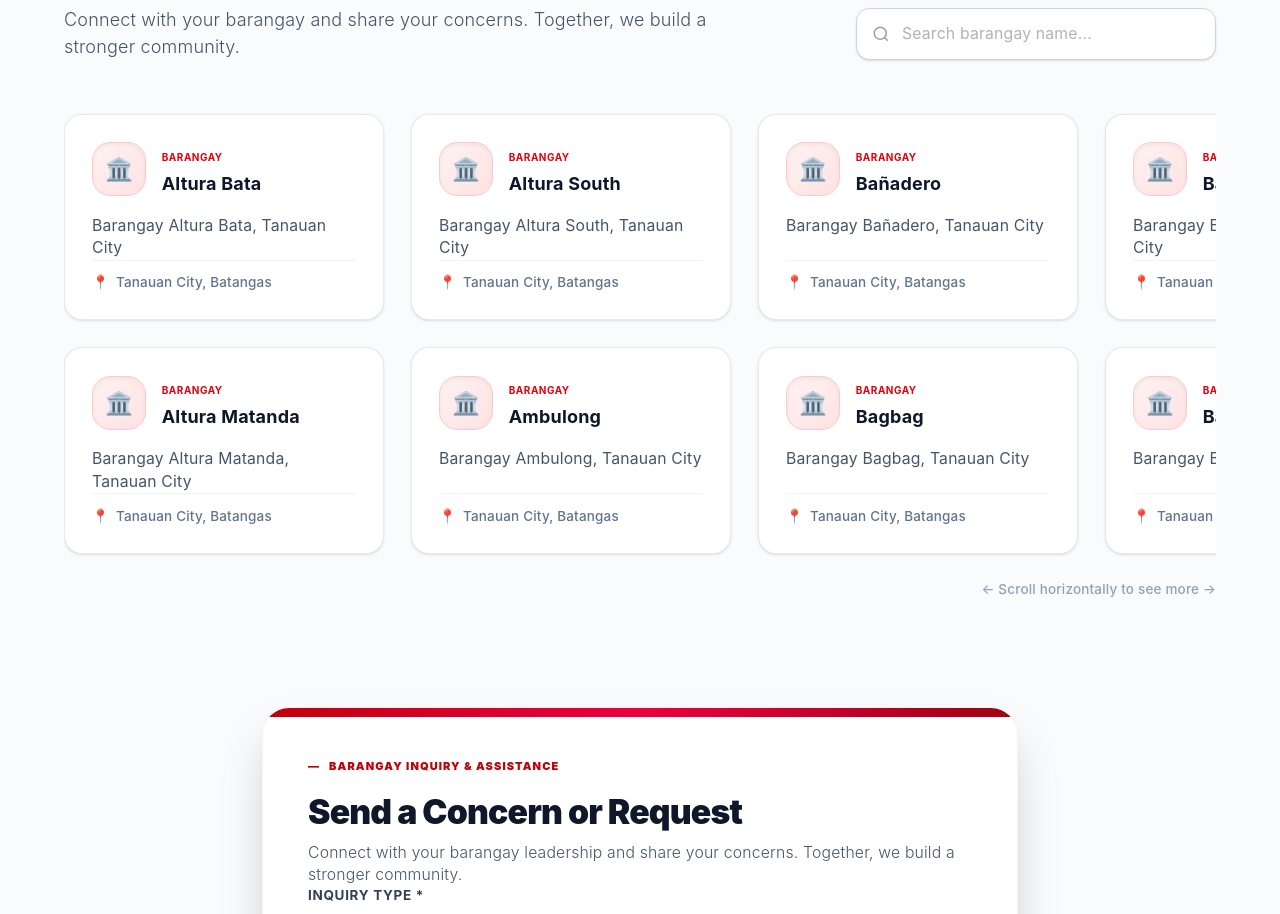
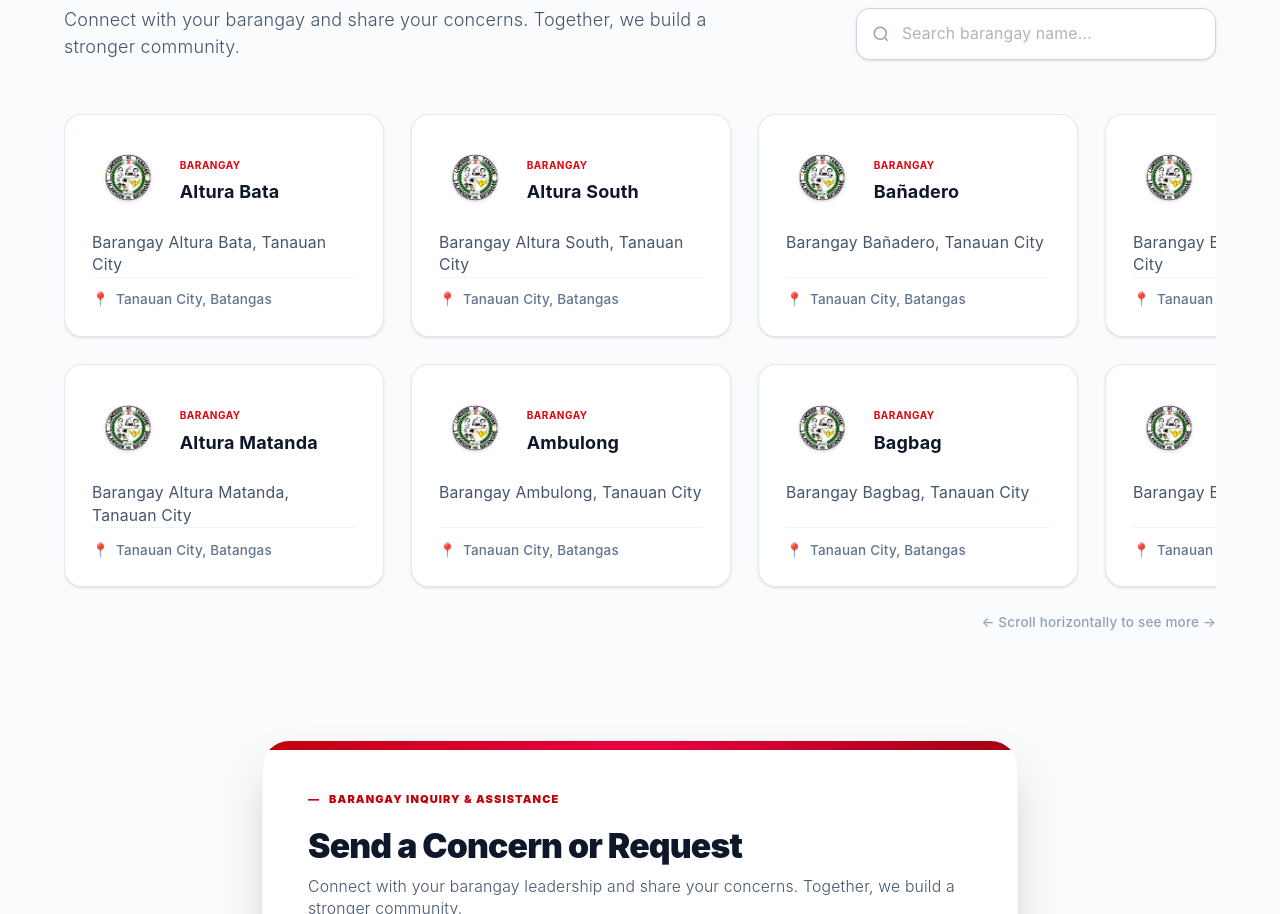
Before and after one commit to RicRicRicRicRicRic/tanauancity_redeisgn_OJT, a React (Vite) app in the folder tanauan/: page /barangays in a window 1280 px wide. Shown: the part 810-1724 px from the top of the page. Built offline with nearby package versions, Linux system fonts and the light colour scheme.

Commit message:
Completion!

```diff
--- a/tanauan/src/components/the_city__tab/barangay.tsx
+++ b/tanauan/src/components/the_city__tab/barangay.tsx
@@ -1,6 +1,14 @@
 import React, { useState, useRef, useEffect } from 'react';
 import Footer from '../layout/Footer';
-import tanauan_bg from '../../assets/sections/pictures/Tnauan.png'
+import tanauan_bg from '../../assets/sections/pictures/Tnauan.png';
+import tanauan_logo from '../../assets/sections/pictures/tanauan_logo.webp';
+
+// Optional: Define an interface for your barangay type for clean TypeScript typing
+interface Barangay {
+  name: string;
+  address: string;
+  logo: string;
+}
 
 export default function StatusHeader() {
   const [searchTerm, setSearchTerm] = useState('');
@@ -28,56 +36,56 @@ export default function StatusHeader() {
     return () => document.removeEventListener('mousedown', handleClickOutside);
   }, []);
 
-  // Complete chronological array of all 48 barangays with logo properties added
-  const barangays = [
-    { name: "Altura Bata", address: "Barangay Altura Bata, Tanauan City", logo: "🏛️" },
-    { name: "Altura Matanda", address: "Barangay Altura Matanda, Tanauan City", logo: "🏛️" },
-    { name: "Altura South", address: "Barangay Altura South, Tanauan City", logo: "🏛️" },
-    { name: "Ambulong", address: "Barangay Ambulong, Tanauan City", logo: "🏛️" },
-    { name: "Bañadero", address: "Barangay Bañadero, Tanauan City", logo: "🏛️" },
-    { name: "Bagbag", address: "Barangay Bagbag, Tanauan City", logo: "🏛️" },
-    { name: "Bagumbayan", address: "Barangay Bagumbayan, Tanauan City", logo: "🏛️" },
-    { name: "Balele", address: "Barangay Balele, Tanauan City", logo: "🏛️" },
-    { name: "Banjo East", address: "Barangay Banjo East, Tanauan City", logo: "🏛️" },
-    { name: "Banjo Laurel (Banjo West)", address: "Barangay Banjo Laurel (Banjo West), Tanauan City", logo: "🏛️" },
-    { name: "Bilog-bilog", address: "Barangay Bilog-bilog, Tanauan City", logo: "🏛️" },
-    { name: "Boot", address: "Barangay Boot, Tanauan City", logo: "🏛️" },
-    { name: "Cale", address: "Barangay Cale, Tanauan City", logo: "🏛️" },
-    { name: "Darasa", address: "Barangay Darasa, Tanauan City", logo: "🏛️" },
-    { name: "Gonzales", address: "Barangay Gonzales, Tanauan City", logo: "🏛️" },
-    { name: "Hidalgo", address: "Barangay Hidalgo, Tanauan City", logo: "🏛️" },
-    { name: "Janopol Occidental", address: "Barangay Janopol Occidental, Tanauan City", logo: "🏛️" },
-    { name: "Janopol Oriental", address: "Barangay Janopol Oriental, Tanauan City", logo: "🏛️" },
-    { name: "Laurel", address: "Barangay Laurel, Tanauan City", logo: "🏛️" },
-    { name: "Luyos", address: "Barangay Luyos, Tanauan City", logo: "🏛️" },
-    { name: "Mabini", address: "Barangay Mabini, Tanauan City", logo: "🏛️" },
-    { name: "Malaking Pulo", address: "Barangay Malaking Pulo, Tanauan City", logo: "🏛️" },
-    { name: "Maria Paz", address: "Barangay Maria Paz, Tanauan City", logo: "🏛️" },
-    { name: "Maugat", address: "Barangay Maugat, Tanauan City", logo: "🏛️" },
-    { name: "Montaña (Ik-ik)", address: "Barangay Montaña (Ik-ik), Tanauan City", logo: "🏛️" },
-    { name: "Natatas", address: "Barangay Natatas, Tanauan City", logo: "🏛️" },
-    { name: "Pagaspas", address: "Barangay Pagaspas, Tanauan City", logo: "🏛️" },
-    { name: "Pantay Bata", address: "Barangay Pantay Bata, Tanauan City", logo: "🏛️" },
-    { name: "Pantay Matanda", address: "Barangay Pantay Matanda, Tanauan City", logo: "🏛️" },
-    { name: "Poblacion Barangay 1", address: "Poblacion Barangay 1, Tanauan City", logo: "🏛️" },
-    { name: "Poblacion Barangay 2", address: "Poblacion Barangay 2, Tanauan City", logo: "🏛️" },
-    { name: "Poblacion Barangay 3", address: "Poblacion Barangay 3, Tanauan City", logo: "🏛️" },
-    { name: "Poblacion Barangay 4", address: "Barangay Poblacion Barangay 4, Tanauan City", logo: "🏛️" },
-    { name: "Poblacion Barangay 5", address: "Barangay Poblacion Barangay 5, Tanauan City", logo: "🏛️" },
-    { name: "Poblacion Barangay 6", address: "Barangay Poblacion Barangay 6, Tanauan City", logo: "🏛️" },
-    { name: "Poblacion Barangay 7", address: "Barangay Poblacion Barangay 7, Tanauan City", logo: "🏛️" },
-    { name: "Sala", address: "Barangay Sala, Tanauan City", logo: "🏛️" },
-    { name: "Sambat", address: "Barangay Sambat, Tanauan City", logo: "🏛️" },
-    { name: "San Jose", address: "Barangay San Jose, Tanauan City", logo: "🏛️" },
-    { name: "Santol (Doña Jacoba Garcia)", address: "Barangay Santol (Doña Jacoba Garcia), Tanauan City", logo: "🏛️" },
-    { name: "Santor", address: "Barangay Santor, Tanauan City", logo: "🏛️" },
-    { name: "Sulpoc", address: "Barangay Sulpoc, Tanauan City", logo: "🏛️" },
-    { name: "Suplang", address: "Barangay Suplang, Tanauan City", logo: "🏛️" },
-    { name: "Talaga", address: "Barangay Talaga, Tanauan City", logo: "🏛️" },
-    { name: "Tinurik", address: "Barangay Tinurik, Tanauan City", logo: "🏛️" },
-    { name: "Trapiche", address: "Barangay Trapiche, Tanauan City", logo: "🏛️" },
-    { name: "Ulango", address: "Barangay Ulango, Tanauan City", logo: "🏛️" },
-    { name: "Wawa", address: "Barangay Wawa, Tanauan City", logo: "🏛️" }
+  // Complete chronological array of all 48 barangays using the imported logo
+  const barangays: Barangay[] = [
+    { name: "Altura Bata", address: "Barangay Altura Bata, Tanauan City", logo: tanauan_logo },
+    { name: "Altura Matanda", address: "Barangay Altura Matanda, Tanauan City", logo: tanauan_logo },
+    { name: "Altura South", address: "Barangay Altura South, Tanauan City", logo: tanauan_logo },
+    { name: "Ambulong", address: "Barangay Ambulong, Tanauan City", logo: tanauan_logo },
+    { name: "Bañadero", address: "Barangay Bañadero, Tanauan City", logo: tanauan_logo },
+    { name: "Bagbag", address: "Barangay Bagbag, Tanauan City", logo: tanauan_logo },
+    { name: "Bagumbayan", address: "Barangay Bagumbayan, Tanauan City", logo: tanauan_logo },
+    { name: "Balele", address: "Barangay Balele, Tanauan City", logo: tanauan_logo },
+    { name: "Banjo East", address: "Barangay Banjo East, Tanauan City", logo: tanauan_logo },
+    { name: "Banjo Laurel (Banjo West)", address: "Barangay Banjo Laurel (Banjo West), Tanauan City", logo: tanauan_logo },
+    { name: "Bilog-bilog", address: "Barangay Bilog-bilog, Tanauan City", logo: tanauan_logo },
+    { name: "Boot", address: "Barangay Boot, Tanauan City", logo: tanauan_logo },
+    { name: "Cale", address: "Barangay Cale, Tanauan City", logo: tanauan_logo },
+    { name: "Darasa", address: "Barangay Darasa, Tanauan City", logo: tanauan_logo },
+    { name: "Gonzales", address: "Barangay Gonzales, Tanauan City", logo: tanauan_logo },
+    { name: "Hidalgo", address: "Barangay Hidalgo, Tanauan City", logo: tanauan_logo },
+    { name: "Janopol Occidental", address: "Barangay Janopol Occidental, Tanauan City", logo: tanauan_logo },
+    { name: "Janopol Oriental", address: "Barangay Janopol Oriental, Tanauan City", logo: tanauan_logo },
+    { name: "Laurel", address: "Barangay Laurel, Tanauan City", logo: tanauan_logo },
+    { name: "Luyos", address: "Barangay Luyos, Tanauan City", logo: tanauan_logo },
+    { name: "Mabini", address: "Barangay Mabini, Tanauan City", logo: tanauan_logo },
+    { name: "Malaking Pulo", address: "Barangay Malaking Pulo, Tanauan City", logo: tanauan_logo },
+    { name: "Maria Paz", address: "Barangay Maria Paz, Tanauan City", logo: tanauan_logo },
+    { name: "Maugat", address: "Barangay Maugat, Tanauan City", logo: tanauan_logo },
+    { name: "Montaña (Ik-ik)", address: "Barangay Montaña (Ik-ik), Tanauan City", logo: tanauan_logo },
+    { name: "Natatas", address: "Barangay Natatas, Tanauan City", logo: tanauan_logo },
+    { name: "Pagaspas", address: "Barangay Pagaspas, Tanauan City", logo: tanauan_logo },
+    { name: "Pantay Bata", address: "Barangay Pantay Bata, Tanauan City", logo: tanauan_logo },
+    { name: "Pantay Matanda", address: "Barangay Pantay Matanda, Tanauan City", logo: tanauan_logo },
+    { name: "Poblacion Barangay 1", address: "Poblacion Barangay 1, Tanauan City", logo: tanauan_logo },
+    { name: "Poblacion Barangay 2", address: "Poblacion Barangay 2, Tanauan City", logo: tanauan_logo },
+    { name: "Poblacion Barangay 3", address: "Poblacion Barangay 3, Tanauan City", logo: tanauan_logo },
+    { name: "Poblacion Barangay 4", address: "Barangay Poblacion Barangay 4, Tanauan City", logo: tanauan_logo },
+    { name: "Poblacion Barangay 5", address: "Barangay Poblacion Barangay 5, Tanauan City", logo: tanauan_logo },
+    { name: "Poblacion Barangay 6", address: "Barangay Poblacion Barangay 6, Tanauan City", logo: tanauan_logo },
+    { name: "Poblacion Barangay 7", address: "Barangay Poblacion Barangay 7, Tanauan City", logo: tanauan_logo },
+    { name: "Sala", address: "Barangay Sala, Tanauan City", logo: tanauan_logo },
+    { name: "Sambat", address: "Barangay Sambat, Tanauan City", logo: tanauan_logo },
+    { name: "San Jose", address: "Barangay San Jose, Tanauan City", logo: tanauan_logo },
+    { name: "Santol (Doña Jacoba Garcia)", address: "Barangay Santol (Doña Jacoba Garcia), Tanauan City", logo: tanauan_logo },
+    { name: "Santor", address: "Barangay Santor, Tanauan City", logo: tanauan_logo },
+    { name: "Sulpoc", address: "Barangay Sulpoc, Tanauan City", logo: tanauan_logo },
+    { name: "Suplang", address: "Barangay Suplang, Tanauan City", logo: tanauan_logo },
+    { name: "Talaga", address: "Barangay Talaga, Tanauan City", logo: tanauan_logo },
+    { name: "Tinurik", address: "Barangay Tinurik, Tanauan City", logo: tanauan_logo },
+    { name: "Trapiche", address: "Barangay Trapiche, Tanauan City", logo: tanauan_logo },
+    { name: "Ulango", address: "Barangay Ulango, Tanauan City", logo: tanauan_logo },
+    { name: "Wawa", address: "Barangay Wawa, Tanauan City", logo: tanauan_logo }
   ];
 
   // Filter based on search input
@@ -105,12 +113,11 @@ export default function StatusHeader() {
   return (
     <div className="w-full bg-slate-50/70 min-h-screen flex flex-col justify-between font-sans">
       <div>
-        {/* Header Section Container with Shrunk & Right-Concentrated Background Image */}
+        {/* Header Section Container */}
         <div
           className="relative w-full mt-31 overflow-hidden shadow-xl"
           style={{ minHeight: '380px' }}
         >
-          {/* Custom Keyframe Animation for Background Picture Fade-In */}
           <style>{`
             @keyframes imageFadeIn {
               from { opacity: 0; }
@@ -121,16 +128,13 @@ export default function StatusHeader() {
             }
           `}</style>
 
-          {/* Fading Background Picture Layer */}
           <div
             className="absolute inset-0 bg-no-repeat bg-right bg-[length:75%_auto] animate-image-fade pointer-events-none"
             style={{ backgroundImage: `url(${tanauan_bg})` }}
           ></div>
 
-          {/* Optional soft dark overlay for blending */}
           <div className="absolute inset-0 z-0 bg-black/10 pointer-events-none"></div>
 
-          {/* Trimmed Crimson Content Box */}
           <div
             className="relative z-10 w-full text-white pt-12 pb-10 md:pt-16 md:pb-29"
             style={{
@@ -138,12 +142,9 @@ export default function StatusHeader() {
               clipPath: 'polygon(0 0, 78% 0, 53% 100%, 0 100%)'
             }}
           >
-
-          {/* Subtle Ambient Overlay for Depth */}
             <div className="absolute inset-0 bg-gradient-to-r from-black/20 via-transparent to-black/30 pointer-events-none"></div>
             <div className="absolute top-0 right-1/4 w-96 h-96 bg-red-600/20 rounded-full blur-3xl pointer-events-none"></div>
 
-          {/* Custom Keyframe Animation for Right-to-Left Slide & Fade (Slowed Down) */}
             <style>{`
               @keyframes slideInFromRightFade {
                 from { opacity: 0; transform: translateX(50px); }
@@ -154,7 +155,6 @@ export default function StatusHeader() {
               }
             `}</style>
 
-          {/* Right-to-Left Sliding & Fading Text Content */}
             <div className="max-w-3xl mx-8 px-6 md:px-12 relative z-10 animate-slide-right-slow">
               <div className="my-2">
                 <h1 className="text-4xl md:text-6xl font-extrabold tracking-tight text-white mb-2">
@@ -180,7 +180,6 @@ export default function StatusHeader() {
         {/* Main Content Section */}
         <section className="max-w-5xl mx-auto px-4 md:px-0 py-16">
 
-          {/* Section Header & Search Bar Row */}
           <div className="flex flex-col md:flex-row md:items-end justify-between gap-6 mb-10">
             <div>
               <div className="flex items-center gap-2 text-xs font-extrabold tracking-widest text-red-700 uppercase mb-2">
@@ -212,7 +211,7 @@ export default function StatusHeader() {
             </div>
           </div>
 
-          {/* 2-Row Horizontal Scrolling Container with Logos */}
+          {/* 2-Row Horizontal Scrolling Container with Image Logos */}
           <div className="relative mb-24">
             <div className="grid grid-rows-2 grid-flow-col overflow-x-auto gap-6 pb-6 pt-2 snap-x snap-mandatory scrollbar-thin scrollbar-thumb-slate-300">
               {filteredBarangays.length > 0 ? (
@@ -223,8 +222,12 @@ export default function StatusHeader() {
                   >
                     <div>
                       <div className="flex items-center gap-3.5 mb-4">
-                        <div className="w-12 h-12 rounded-2xl bg-gradient-to-br from-red-50 to-red-100 border border-red-200 flex items-center justify-center text-xl flex-shrink-0 shadow-inner group-hover:scale-105 transition-transform">
-                          {item.logo}
+                        <div className="w-16 h-16 flex items-center justify-center flex-shrink-0 group-hover:scale-105 transition-transform overflow-hidden">
+                          <img
+                            src={item.logo}
+                            alt={`${item.name} logo`}
+                            className="w-full h-full object-contain drop-shadow-sm"
+                          />
                         </div>
                         <div className="overflow-hidden">
                           <span className="text-[10px] font-bold tracking-wider text-red-600 uppercase">Barangay</span>
@@ -256,7 +259,7 @@ export default function StatusHeader() {
             <p className="text-xs text-slate-400 text-right font-medium">← Scroll horizontally to see more →</p>
           </div>
 
-          {/* Shrunk Barangay Inquiry Form Section */}
+          {/* Barangay Inquiry Form Section */}
           <div className="max-w-2xl mx-auto bg-white text-slate-900 p-8 md:p-10 rounded-3xl shadow-2xl border border-slate-100 relative overflow-hidden">
             <div className="absolute top-0 left-0 right-0 h-2 bg-gradient-to-r from-red-700 via-rose-600 to-red-800"></div>
 
@@ -274,7 +277,6 @@ export default function StatusHeader() {
 
             <form onSubmit={handleSubmit} className="space-y-6">
 
-              {/* Inquiry Type Pills */}
               <div>
                 <label className="block text-xs font-bold tracking-wider text-slate-700 uppercase mb-2.5">
                   Inquiry Type *
@@ -298,7 +300,6 @@ export default function StatusHeader() {
                 </div>
               </div>
 
-              {/* Input Fields Grid */}
               <div className="grid grid-cols-1 md:grid-cols-2 gap-5">
                 <div className="relative">
                   <label className="block text-xs font-bold tracking-wider text-slate-700 uppercase mb-2">
@@ -359,7 +360,6 @@ export default function StatusHeader() {
                 </div>
               </div>
 
-              {/* Custom Downward-Flowing Barangay Dropdown Field */}
               <div className="relative" ref={dropdownRef}>
                 <label className="block text-xs font-bold tracking-wider text-slate-700 uppercase mb-2">
                   Target Barangay *
@@ -393,7 +393,6 @@ export default function StatusHeader() {
                 )}
               </div>
 
-              {/* Message Box */}
               <div className="relative">
                 <label className="block text-xs font-bold tracking-wider text-slate-700 uppercase mb-2">
                   Your Message *
@@ -408,7 +407,6 @@ export default function StatusHeader() {
                 ></textarea>
               </div>
 
-              {/* Submit Row */}
               <div className="flex flex-col sm:flex-row items-start sm:items-center justify-between gap-4 pt-4 border-t border-slate-100">
                 <p className="text-[11px] font-medium text-slate-500 max-w-xs leading-relaxed">
                   By submitting, you agree to our privacy policy regarding local data handling.
@@ -430,7 +428,6 @@ export default function StatusHeader() {
         </section>
       </div>
 
-      {/* Footer */}
       <div className="mt-20">
         <Footer />
       </div>
```
Lines whose indentation alone changed are shown as unchanged.
